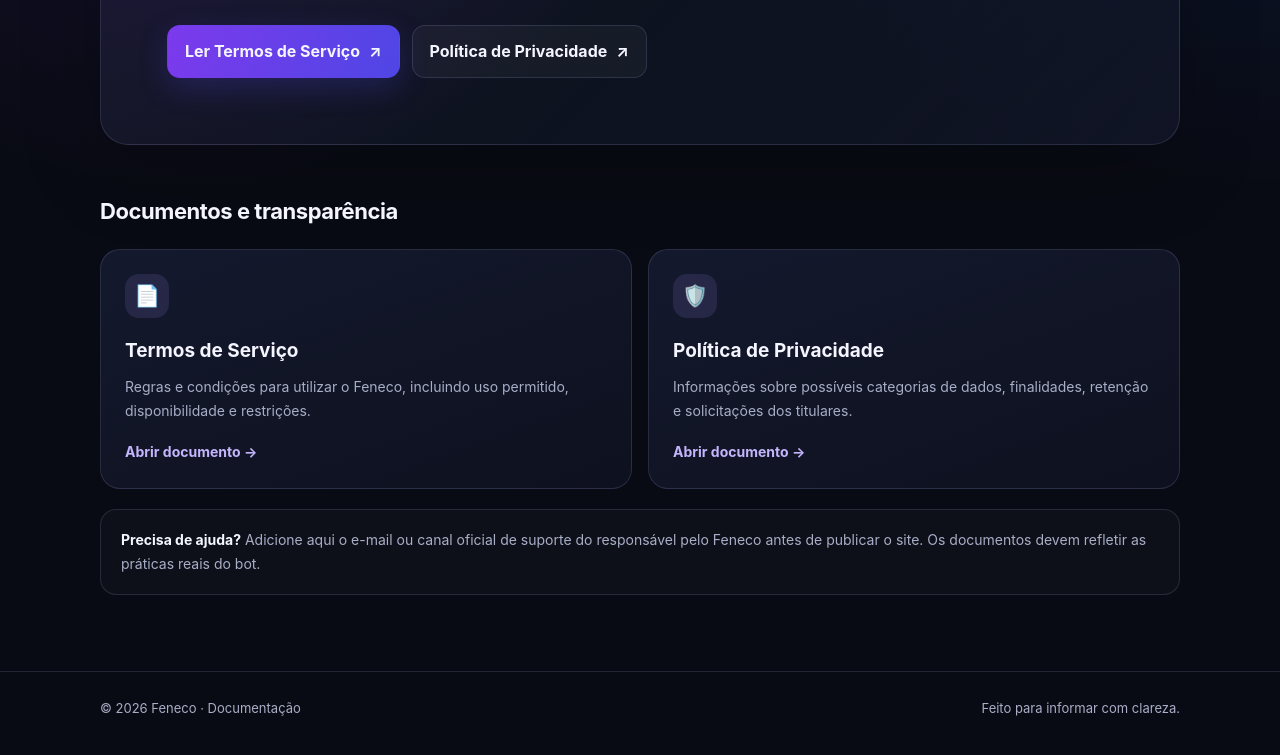
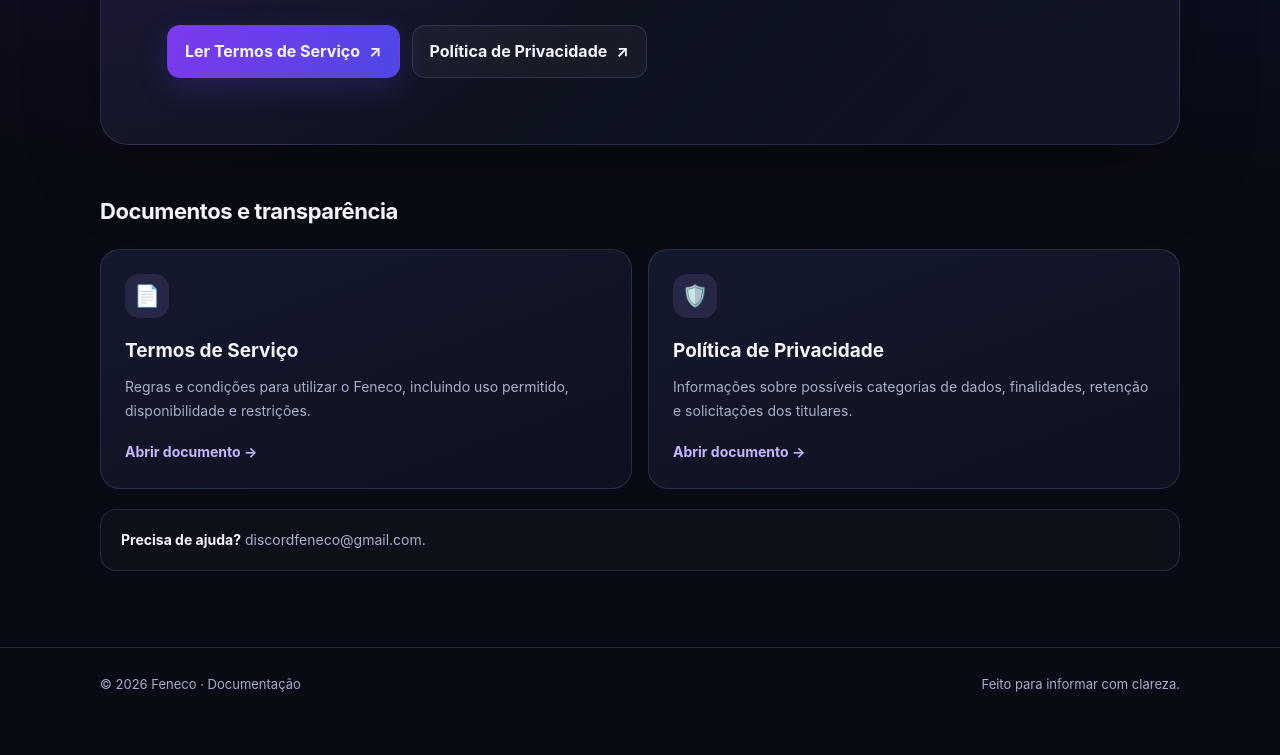
Before and after one commit to VictorPilati/DiscordFeneco, a plain HTML site: page index.html in a window 1280 px wide. Shown: the part 462-1217 px from the top of the page. After the commit the page ends 1193 px from the top, so only its background shows below. Drawn offline with Linux system fonts and the light colour scheme.

Commit message:
Update index.html

```diff
--- a/index.html
+++ b/index.html
@@ -71,7 +71,7 @@
 <a class="card" href="termos.html"><div class="card-icon">📄</div><h2>Termos de Serviço</h2><p>Regras e condições para utilizar o Feneco, incluindo uso permitido, disponibilidade e restrições.</p><span class="arrow">Abrir documento →</span></a>
 <a class="card" href="privacidade.html"><div class="card-icon">🛡️</div><h2>Política de Privacidade</h2><p>Informações sobre possíveis categorias de dados, finalidades, retenção e solicitações dos titulares.</p><span class="arrow">Abrir documento →</span></a>
 </section>
-<div class="note"><strong style="color:var(--text)">Precisa de ajuda?</strong> Adicione aqui o e-mail ou canal oficial de suporte do responsável pelo Feneco antes de publicar o site. Os documentos devem refletir as práticas reais do bot.</div>
+<div class="note"><strong style="color:var(--text)">Precisa de ajuda?</strong> discordfeneco@gmail.com.</div>
 </div></main>
 
 
```
